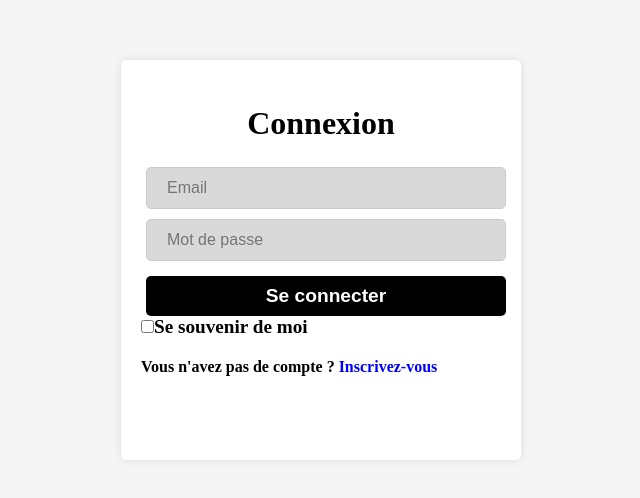
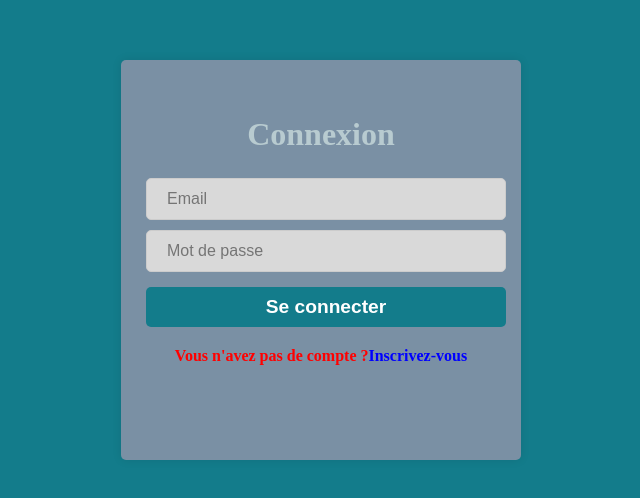
Before and after one commit to togbo/chall48ecom, a Next.js app in the folder resources/views/frontend/: page /connexion in a window 1280 px wide. Shown: the part 140-638 px from the top of the page, without its empty margins (319-959 px from the left). Built offline with nearby package versions, Linux system fonts and the light colour scheme.

Commit message:
Change the color and remove, remember me

```diff
--- a/resources/views/frontend/src/pages/connexion.js
+++ b/resources/views/frontend/src/pages/connexion.js
@@ -44,8 +44,6 @@ export default function Connexion() {
                             <input className={style.connexionFormInput} type="email" name="email" id="email" placeholder="Email"/>
                             <input className={style.connexionFormInput} type="password" name="password" id="password" placeholder="Mot de passe"/>
                             <button className={style.connexionFormButton} type="submit">Se connecter</button>
-                            <input className={style.connexionFormCheckbox} type="checkbox" name="remember" id="remember"/>
-                            <label className={style.connexionFormLabel} for="remember">Se souvenir de moi</label>
                         <p className={style.connexionFormText}>Vous n'avez pas de compte ? <a className={style.connexionFormLink} href="/creationdecompte">Inscrivez-vous</a></p>
                     </div>
                         </form>
--- a/resources/views/frontend/src/styles/connexion.module.css
+++ b/resources/views/frontend/src/styles/connexion.module.css
@@ -1,5 +1,5 @@
 .main{
-    background-color: #f5f5f5;
+    background-color: #137C8B;
     height: 100vh;
     display: flex;
     flex-direction: column;
@@ -11,13 +11,13 @@
 .title{
     font-size: 2rem;
     font-weight: 700;
-    color: #000;
+    color: #B8CBD0;
 }
 
 .connexionBox{
+    background-color: #7A90A4;
     width: 400px;
     height: 400px;
-    background-color: #fff;
     border-radius: 5px;
     box-shadow: 0 0 10px 0 rgba(0,0,0,0.1);
     display: flex;
@@ -32,11 +32,12 @@
 
 .connexionFormGroup{
     margin-bottom: 20px;
+
 }
 
 .connexionFormLabel{
-    font-size: 1.2rem;
-    font-weight: 700;
+    margin: 100px;
+    font-size: 1.1rem;
     color: #000;
 }
 
@@ -57,8 +58,8 @@
     height: 40px;
     border: none;
     border-radius: 5px;
-    background-color: #000;
-    color: #fff;
+    background-color: #137C8B;
+    color: #ffffff;
     font-size: 1.2rem;
     font-weight: 700;
     margin-left: 5px;
@@ -72,10 +73,13 @@
 }
 
 .connexionFormText{
+    display: flex;
+    justify-content: center;
     font-size: 1rem;
     font-weight: 700;
-    color: #000;
+    color: #ff0000;
     margin-top: 20px;
+
 }
 
 .connexionFormLink{
```
